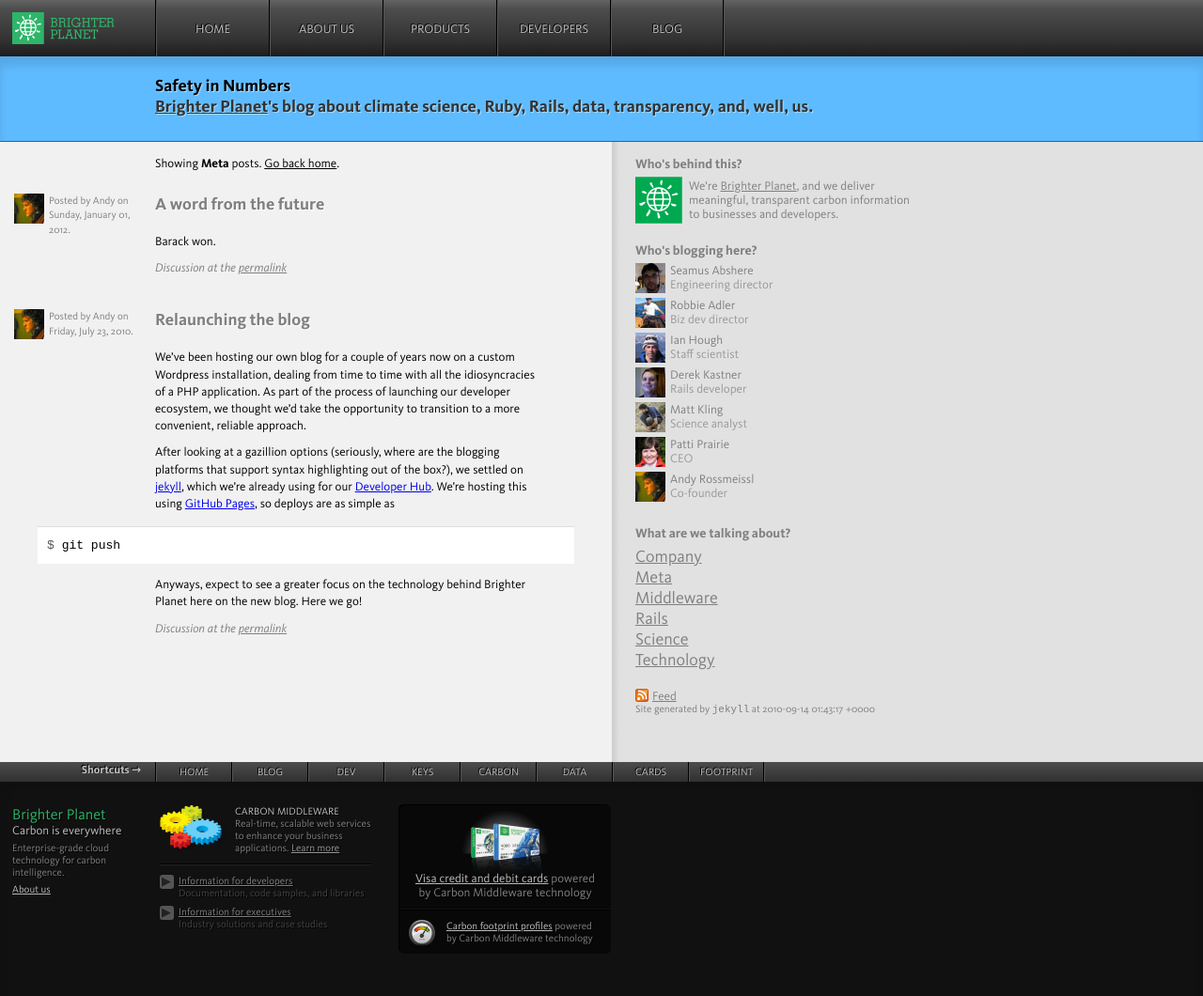
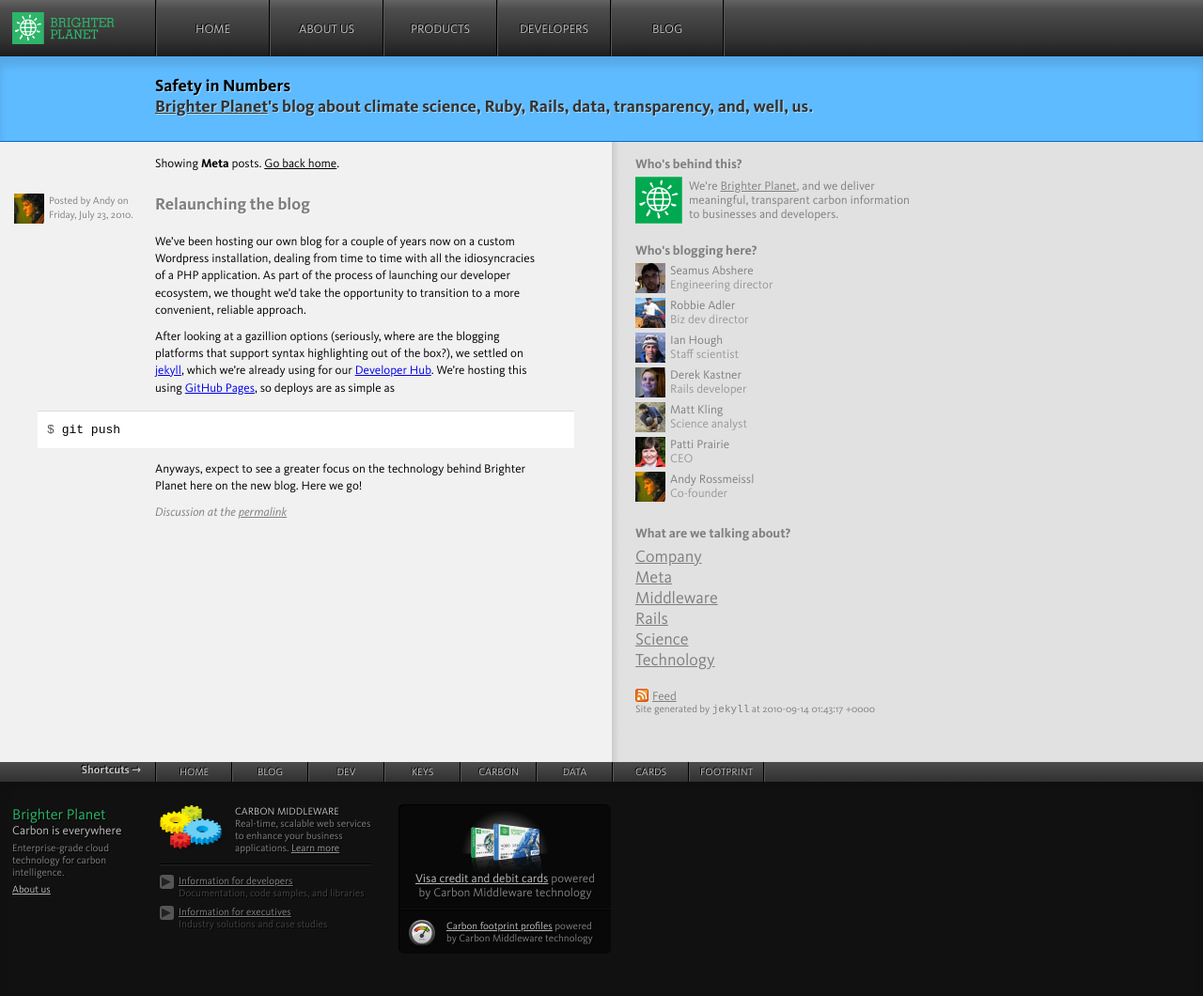
Before and after one commit to faradayio/numbers, a Jekyll site: the page built from meta.html, in a window 1280 px wide. Shown: the whole page at 94% size. Built offline with Jekyll 4.4.1, drawn with Linux system fonts in a browser that asks for light colours; some web fonts are replaced.

Commit message:
Bah, that didn't work

```diff
--- a/_config.yml
+++ b/_config.yml
@@ -2,4 +2,3 @@
 auto: true
 permalink: /:year/:month/:day/:title
 cats: [company, meta, middleware, rails, science, technology]
-future: false
--- a/_posts/2012-01-01-from-the-future.markdown
+++ /dev/null
@@ -1,8 +0,0 @@
----
-title: A word from the future
-author: Andy
-layout: post
-categories: meta
----
-
-Barack won.
```
